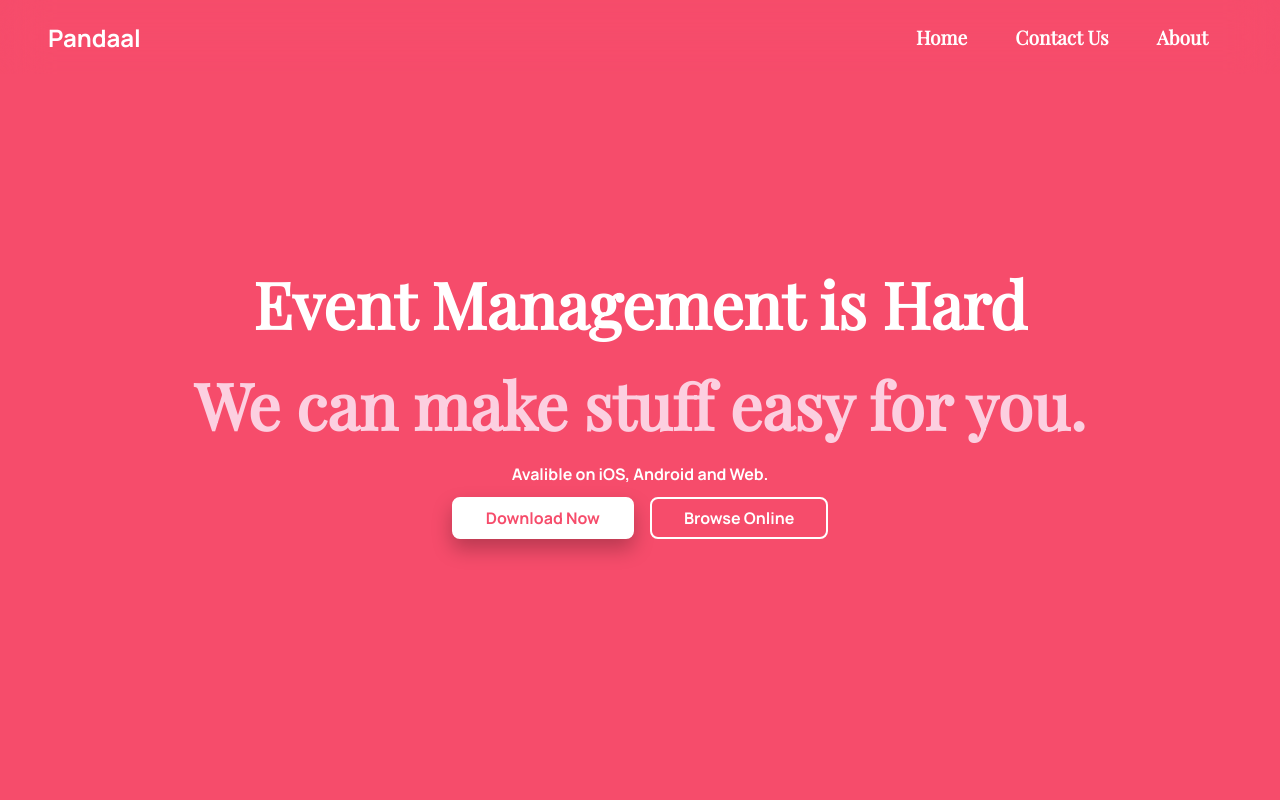
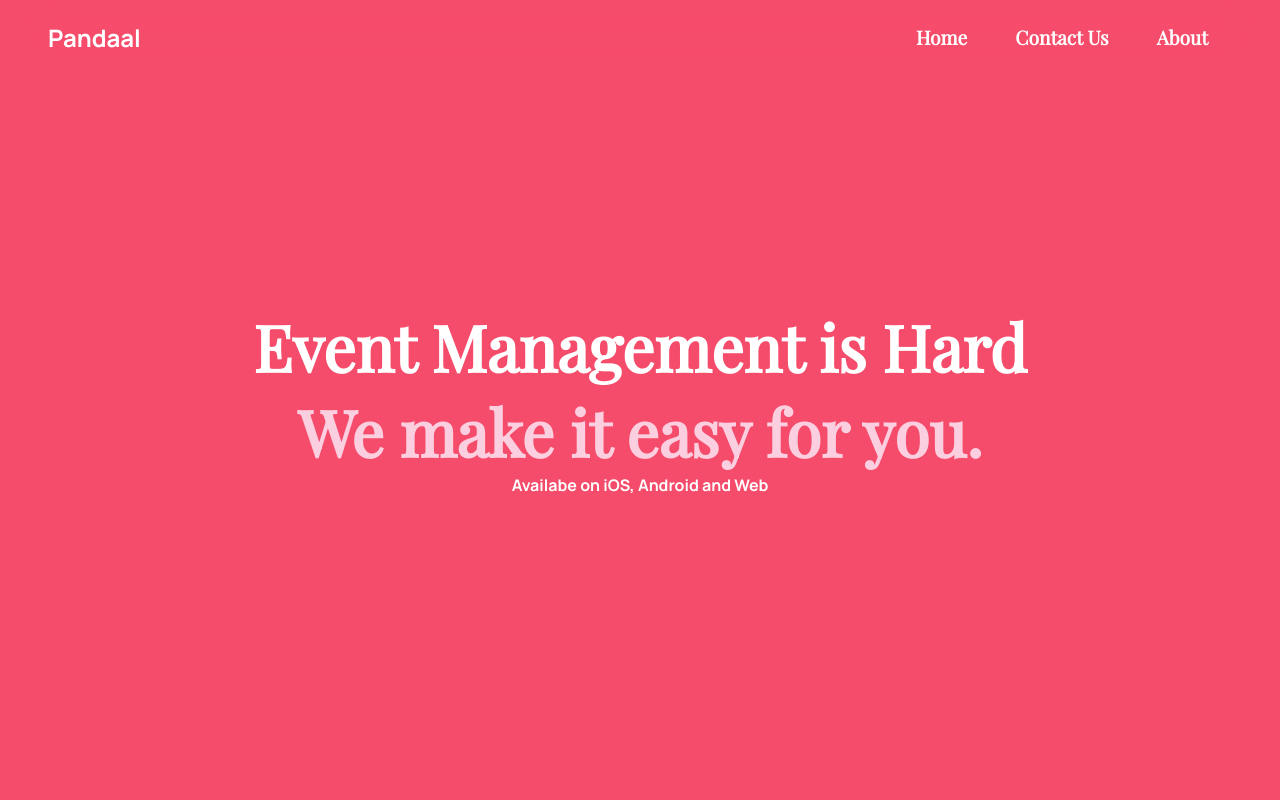
Before and after one commit to FAPractice/pandaal-website, a React (Vite) app: page / in a window 1280 px wide. Shown: the top 800 px of the page. Built offline with nearby package versions, Linux system fonts and the light colour scheme.

Commit message:
Fixed Hero, Animated Elements

```diff
--- a/src/App.jsx
+++ b/src/App.jsx
@@ -1,5 +1,8 @@
 import { useState } from "react";
 import Header from "./views/Header";
+import Section from "./views/Section";
+import Hero from "./views/Hero";
+import { motion } from "framer-motion";
 
 function App() {
   const navitems = ["Home", "Contact Us", "About"].map((v, i) => (
@@ -16,27 +19,12 @@ function App() {
     }
   });
 
+  const fadeSlideBottom = { translateY: [100, 0], opacity: [0, 1] };
+
   return (
     <div>
-      <Header navitems={navitems} brightness={brightness} />
-      <section className="hero page-section">
-        <h1 className="heading primary">Event Management is Hard</h1>
-        <h2 className="heading secondary">We can make stuff easy for you.</h2>
-        <div className="content">
-          <p>Avalible on iOS, Android and Web.</p>
-          <div className="cta-flex">
-            <button className="cta white primary">Download Now</button>
-            <button className="cta white">Browse Online</button>
-          </div>
-        </div>
-      </section>
-      <section className="page-section">
-        <h1>Heading</h1>
-        <p>Text</p>
-        <button className="cta primary">Action 1</button>
-        <button className="cta">Action 2</button>
-      </section>
-      <section className="page-section"></section>
+      <Header navitems={navitems} brightness={brightness} animateDealy={1.3} />
+      <Hero />
     </div>
   );
 }
--- a/src/index.scss
+++ b/src/index.scss
@@ -131,19 +131,14 @@ code {
 
 .hero {
   background: $accent-color;
-  display: flex;
-  flex-direction: column;
-  place-content: center;
-  justify-items: center;
-  text-align: center;
-  box-shadow: $shadow-lg;
+  box-shadow: 0px 12px 40px rgba(246, 76, 107, 0.8);
 
   p {
     color: white;
   }
 
   h1 {
-    font-size: 6rem;
+    font-size: $text-2xl;
     font-family: $serif-font;
   }
   .heading.primary {
@@ -269,6 +264,24 @@ section {
   width: 100vw;
   height: 100vh;
   display: grid;
-  place-items: center;
+  place-content: center;
+  text-align: center;
   grid-template-columns: clamp($breakpoint-mobile, 100%, $breakpoint-desktop);
+  grid-template-rows: min-content auto;
+
+  h1 {
+    @include heading-styles($text-xl);
+  }
+  h2 {
+    @include heading-styles($text-lg);
+    color: $accent-color;
+  }
+  h3 {
+    font-family: $sans-serif-font;
+    font-family: $text-md;
+  }
+  .flex {
+    display: flex;
+    flex-direction: column;
+  }
 }
--- a/src/views/Header.jsx
+++ b/src/views/Header.jsx
@@ -1,7 +1,22 @@
-const Header = ({ children, navitems, brightness }) => {
+import { motion } from "framer-motion";
+
+const Header = ({
+  children,
+  navitems,
+  brightness,
+  animateDealy,
+  style,
+  className,
+}) => {
   return (
-    <header className="bright">
+    <motion.header
+      animate={{ opacity: [0, 1] }}
+      transition={{ delay: animateDealy, duration: 0.2, ease: "easeIn" }}
+      className={"bright" + className}
+      style={{ ...style }}
+    >
       <nav>
+        {children}
         <h1
           style={{ color: brightness === "light" ? "white" : "black" }}
           className="logo"
@@ -12,7 +27,7 @@ const Header = ({ children, navitems, brightness }) => {
           {navitems}
         </ul>
       </nav>
-    </header>
+    </motion.header>
   );
 };
 
--- /dev/null
+++ b/src/views/Hero.jsx
@@ -0,0 +1,40 @@
+import React from "react";
+import { motion } from "framer-motion";
+import Section from "./Section";
+
+function Hero() {
+  const fadeSlideBottom = { translateY: [100, 0], opacity: [0, 1] };
+
+  return (
+    <Section
+      className="hero"
+      // animate={{ background: ["black", "hsl(349, 90%, 63%)"] }}
+      // transition={{ delay: 1.2, duration: 0.5, type: "tween" }}
+    >
+      <div>
+        <motion.h1
+          animate={fadeSlideBottom}
+          transition={{ duration: 0.4, ease: "easeOut" }}
+          className="heading primary"
+        >
+          Event Management is Hard
+        </motion.h1>
+        <motion.h2
+          animate={fadeSlideBottom}
+          transition={{ duration: 0.4, delay: 0.6, ease: "easeOut" }}
+          className="heading secondary"
+        >
+          We make it easy for you.
+        </motion.h2>
+      </div>
+      <motion.p
+        animate={fadeSlideBottom}
+        transition={{ duration: 0.3, delay: 0.9, ease: "easeOut" }}
+      >
+        Availabe on iOS, Android and Web
+      </motion.p>
+    </Section>
+  );
+}
+
+export default Hero;
--- a/src/views/Section.jsx
+++ b/src/views/Section.jsx
@@ -1,5 +1,28 @@
-const Section = ({ children }) => {
-  return <section>{children}</section>;
+import { motion } from "framer-motion";
+
+const Section = ({
+  style,
+  className,
+  children,
+  animate,
+  transition,
+  heading,
+  subheading,
+  headline,
+}) => {
+  return (
+    <motion.section
+      style={{ ...style }}
+      className={className}
+      animate={animate}
+      transition={transition}
+    >
+      <h1>{heading}</h1>
+      <h2>{subheading}</h2>
+      <h3>{headline}</h3>
+      <div className="flex">{children}</div>
+    </motion.section>
+  );
 };
 
 export default Section;
```
